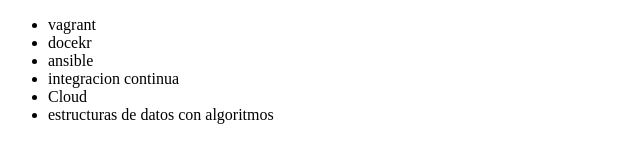
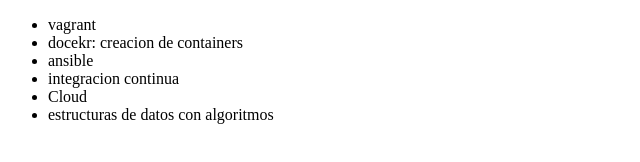
Before and after one commit to itxa/git, a plain HTML site: page index.html in a window 1280 px wide. Shown: the whole page, without its empty margins (0-640 px from the left). Drawn offline with Linux system fonts and the light colour scheme.

Commit message:
corrigiendo item

```diff
--- a/index.html
+++ b/index.html
@@ -8,7 +8,7 @@
     <body>
         <ul>
             <li>vagrant</li>
-            <li>docekr</li>
+            <li>docekr: creacion de containers</li>
             <li>ansible</li>
             <li>integracion continua</li>
             <li>Cloud</li>
```
